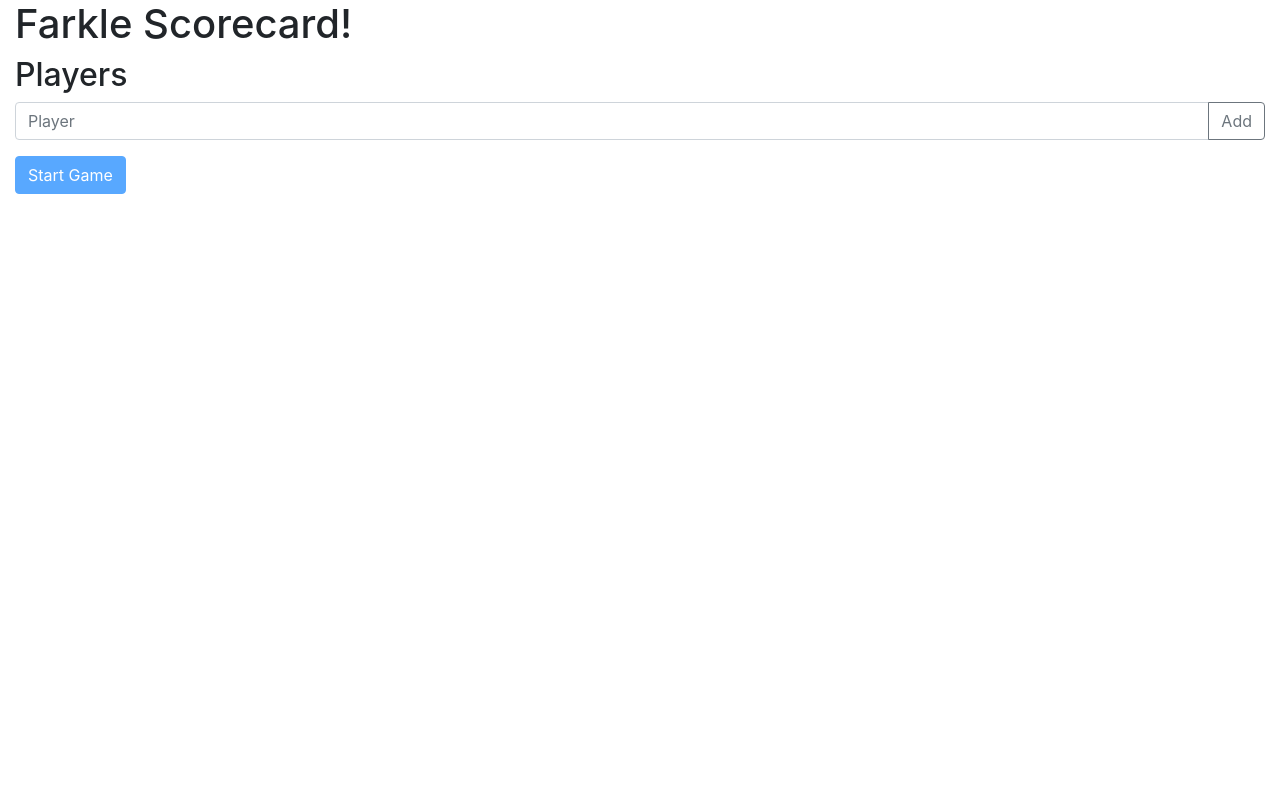
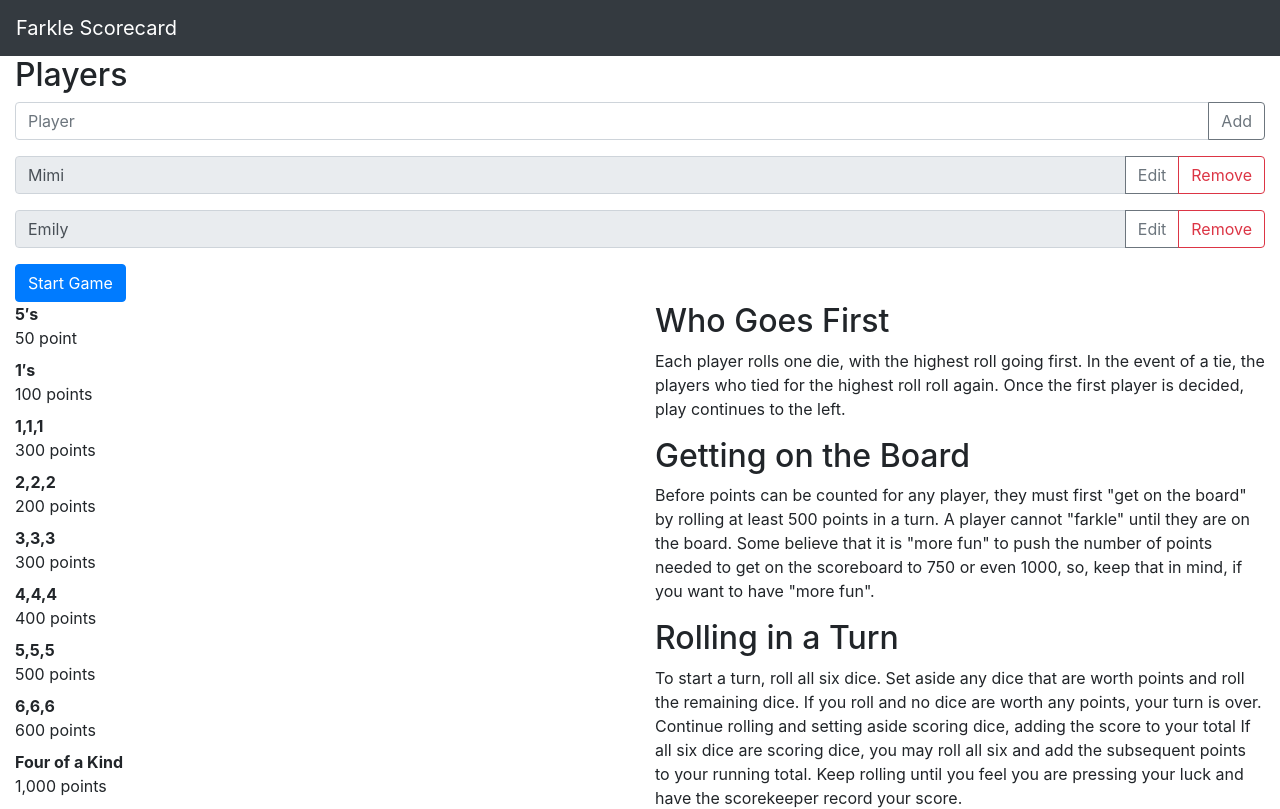
Before and after one commit to mimiflynn/farkle-sc, a React (Create React App) app: page / in a window 1280 px wide. Shown: the top 809 px of the page. Built offline with nearby package versions, Linux system fonts and the light colour scheme.

Commit message:
styles and reference update

```diff
--- a/src/App.js
+++ b/src/App.js
@@ -2,13 +2,27 @@ import React, { useState } from 'react';
 
 import { Players } from './pages/players';
 import { Score } from './pages/score';
+import { Nav } from './components/nav';
+import { Reference } from './components/reference';
+import { Rules } from './components/rules';
 import './App.scss';
 
 function App() {
     const [players, setPlayers] = useState([]);
+    const [scorecard, setScorecard] = useState({});
 
-    const handleSetPlayers = (allPlayers) => {
+    function handleSetPlayers(allPlayers) {
+        const newScoreCard = {};
+
+        allPlayers.forEach((player) => {
+            newScoreCard[player] = {
+                turn: [],
+                total: 0,
+                onBoard: false
+            };
+        });
         setPlayers(allPlayers);
+        setScorecard(newScoreCard);
     };
 
     function renderScreen() {
@@ -18,17 +32,22 @@ function App() {
             );
         } else {
             return (
-                <Score players={players} />
+                <Score players={players}
+                    scorecard={scorecard} />
             );
         }
     }
 
     return (
-        <div className="App container-fluid">
-            <header className="App-header">
-                <h1>Farkle Scorecard!</h1>
-            </header>
-            {renderScreen()}
+        <div>
+            <Nav></Nav>
+            <div className="App container-fluid">
+                {renderScreen()}
+                <div className="row">
+                    <Reference className="col-6"></Reference>
+                    <Rules className="col-6"></Rules>
+                </div>
+            </div>
         </div>
     );
 }
--- a/src/components/add-player.js
+++ b/src/components/add-player.js
@@ -3,11 +3,11 @@ import React, { useState } from 'react';
 export function AddPlayer(props) {
     const [value, setValue] = useState('');
 
-    const handleInputUpdate = (event) => {
+    function handleInputUpdate(event) {
         setValue(event.target.value);
     }
 
-    const handleAddPlayer = (event) => {
+    function handleAddPlayer(event) {
         event.preventDefault();
         props.handleSave(value);
         setValue('');
--- /dev/null
+++ b/src/components/nav.js
@@ -0,0 +1,9 @@
+import React from 'react';
+
+export function Nav() {
+    return (
+        <nav className="position-sticky navbar navbar-expand-lg navbar-dark bg-dark">
+            <span className="navbar-brand">Farkle Scorecard</span>
+        </nav >
+    );
+}
--- a/src/components/reference.js
+++ b/src/components/reference.js
@@ -1,7 +1,8 @@
 import React from 'react';
 
-export const reference = () => (
-    <div className="container">
+export function Reference(props) {
+    return (
+        <div className={props.className}>
             <dl>
                 <dt>5′s</dt>
                 <dd>50 point</dd>
@@ -36,3 +37,4 @@ export const reference = () => (
             </dl>
         </div>
     );
+}
--- a/src/components/rules.js
+++ b/src/components/rules.js
@@ -1,7 +1,8 @@
 import React from 'react';
 
-export const rules = () => (
-    <div className="container">
+export function Rules(props) {
+    return (
+        <div className={props.className}>
             <h2>Who Goes First</h2>
             <p>Each player rolls one die, with the highest roll going first. In the event of a tie, the players who tied for the highest roll roll again. Once the first player is decided, play continues to the left.</p>
             <h2>Getting on the Board</h2>
@@ -16,3 +17,4 @@ export const rules = () => (
             <p>The first player to get 10,000 points wins only after each other player has a chance to beat their score in one last turn. If someone beats the original winner, each player has another chance to beat the new winner.</p>
         </div>
     );
+}
--- a/src/pages/players.js
+++ b/src/pages/players.js
@@ -4,32 +4,31 @@ import { AddPlayer } from '../components/add-player';
 import { Player } from '../components/player';
 
 export function Players(props) {
-    const [players, setPlayers] = useState([]);
+    const [players, setPlayers] = useState(['Mimi', 'Emily']);
 
-    const handleAddPlayer = (newPlayer) => {
+    function handleAddPlayer(newPlayer) {
         setPlayers([newPlayer, ...players]);
     };
 
-    const handleSavePlayers = () => {
+    function handleSavePlayers() {
         props.setPlayers(players);
     }
 
-    const handleEditPlayer = (oldPlayer, newPlayer) => {
+    function handleEditPlayer(oldPlayer, newPlayer) {
         const newPlayers = players.slice();
         const index = players.indexOf(oldPlayer);
         newPlayers[index] = newPlayer;
         setPlayers(newPlayers);
     }
 
-    const handleRemovePlayer = (oldPlayer, newPlayer) => {
+    function handleRemovePlayer(oldPlayer) {
         const newPlayers = players.slice();
         const index = players.indexOf(oldPlayer);
         newPlayers.splice(index, 1);
         setPlayers(newPlayers);
     }
 
-    const renderPlayers = () => {
-        console.log(players);
+    function renderPlayers() {
         return players.map((player) => (
             <Player key={player}
                 player={player}
@@ -48,9 +47,7 @@ export function Players(props) {
             </div>
             <div className="row">
                 <div className="col-12">
-                    <ul className="list-group">
-                        {renderPlayers()}
-                    </ul>
+                    {renderPlayers()}
                 </div>
             </div>
             <button
--- a/src/pages/score.js
+++ b/src/pages/score.js
@@ -1,12 +1,18 @@
 import React from 'react';
 
 export function Score(props) {
-    const renderPlayers = () => {
+
+    function handleScorecard(player, score) {
+
+    }
+
+    function renderPlayers() {
         return props.players.map((player) => (
-            <li className="list-group-item"
-                key={player}>
-                {player}
-            </li>
+            <div key={player}>
+                <h3>{player}</h3>
+                <div>Total: {props.scorecard[player].total}</div>
+                <div>On the board: {props.scorecard[player].onBoard}</div>
+            </div>
         ));
     }
 
```
Lines whose indentation alone changed are shown as unchanged.
